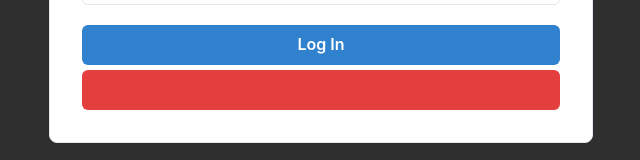
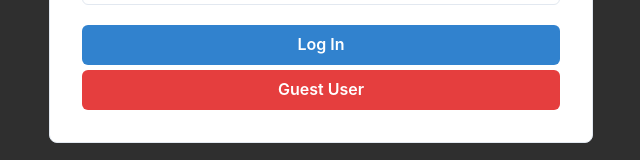
Before and after one commit to pepermz/Jessenger, a React (Create React App) app in the folder frontend/: page / in a window 1280 px wide. Shown: the part 340-500 px from the top of the page, without its empty margins (319-959 px from the left). Built offline with nearby package versions, Linux system fonts and the light colour scheme.

Commit message:
added guest user button

```diff
--- a/frontend/src/components/Authentication/Login.js
+++ b/frontend/src/components/Authentication/Login.js
@@ -36,7 +36,7 @@ const Login = () => {
             setEmail("guest@example.com");
             setPassword("123456")
         }}>
-
+            Guest User
         </Button>
     </VStack>
   )
```
